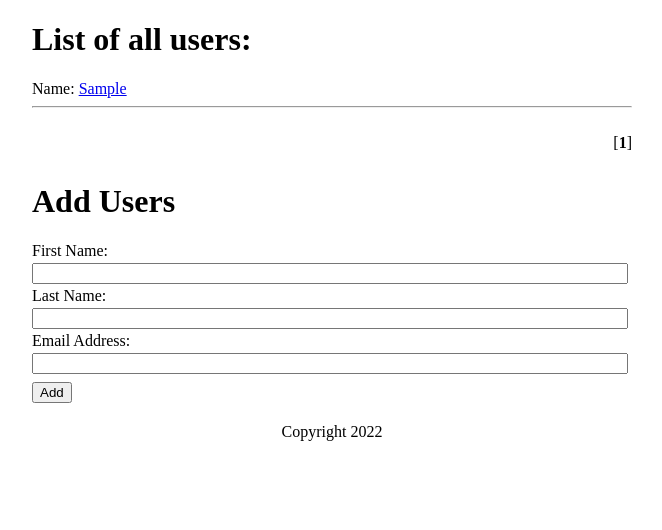
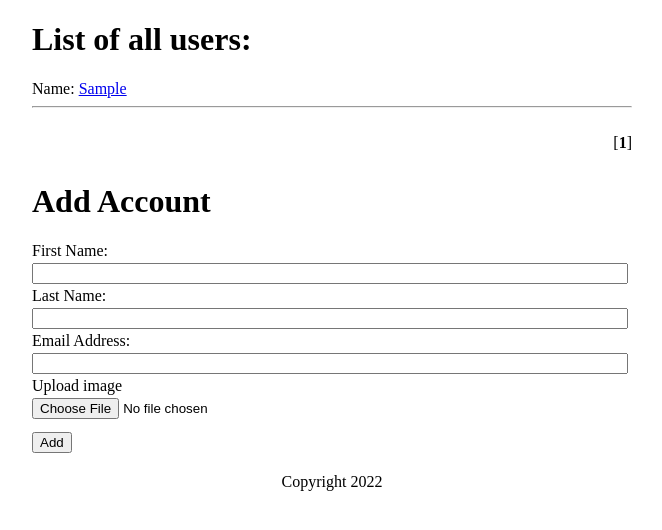
Before and after one commit to chelseyvpuyod/php, a PHP site: page /index.php in a window 1280 px wide. Shown: the top 530 px of the page, without its empty margins (308-970 px from the left). Run offline with PHP 8.4, Linux system fonts and the light colour scheme; tables that the repository leaves empty or names only in its code hold one stand-in row (values such as "Sample post").

Commit message:
Initial commit

```diff
--- a/css/style.css
+++ b/css/style.css
@@ -18,7 +18,7 @@ label, input{
     margin: 3px 0;
 }
 button{
-    margin-top:5px;
+    margin-top:10px;
 }
 .right {
     float: right;
@@ -52,6 +52,7 @@ ul li{
     text-decoration: none;
 }
 
+
 /* Extra small devices (phones, 600px and down) */
 /*@media only screen and (max-width: 600px) {...}*/
 
--- a/details.php
+++ b/details.php
@@ -45,7 +45,7 @@
     <div class="wrapper">
     <div class="container">
         <div class="details">
-        <h1>User</h1>
+        <h1>Account</h1>
             <ul>
                 <?php
                 if($users){
--- a/includes/Db.php
+++ b/includes/Db.php
@@ -7,6 +7,7 @@ class Db {
     private $fname;
     private $lname;
     private $email;
+    private $lastid;
 
     public function connect(){
         $this->servername = "localhost";
--- a/includes/Users.php
+++ b/includes/Users.php
@@ -35,12 +35,16 @@ class User extends Db{
         $this->email = $_POST['email'];
         $sql = "INSERT INTO users(fname, lname, email) VALUES ('$this->fname','$this->lname','$this->email')";
         $result = $this->connect()->query($sql);
+        print_r($this->connect()->insert_id);
+        die();
+
         if($result){
-            header("Location:index.php?saved=true");
+            return true;
         }else{
             echo "Items not found";
-            die();
+
         }
+
     }
 
     public function delete($id){
@@ -88,7 +92,7 @@ class User extends Db{
         $r = $result->fetch_row();
         $numrows = $r[0];
 
-        $rowsperpage = 3;
+        $rowsperpage = 5;
         // find out total pages
         $totalpages = ceil($numrows / $rowsperpage);
 
@@ -117,14 +121,12 @@ class User extends Db{
 
         // get the info from the db
         $sql = "SELECT id, fname FROM users ORDER BY id DESC LIMIT $offset, $rowsperpage";
-
         $result = $this->connect()->query($sql);
 
         // while there are rows to be fetched...
         while ($list = $result->fetch_assoc()) {
         // echo data
         echo "<ul>";
-            //echo $list['id'] . " : ".$list['fname']."<br />";
             echo "<li>Name: <a href='details.php?id=".$list['id']."'>" .$list['fname']."</a></li>";
             echo "<hr>";
         echo "</ul>";
@@ -177,5 +179,39 @@ class User extends Db{
         /****** end build pagination links ******/
         echo "</div>";
     }
+
+    // Upload image;
+    public function upload(){
+        $file = $_FILES['file'];
+        $fileName = $file['name'];
+        $fileNameExplode = explode('.', $fileName);
+        $fileExtension = strtolower(end($fileNameExplode));
+        $fileallowed = array('jpg','jpeg','png');
+
+        $fileType = $file['type'];
+        $fileTmp_name = $file['tmp_name'];
+        $fileError = $file['error'];
+        $fileSize = $file['size'];
+        if($file){
+            if(in_array($fileExtension, $fileallowed)){
+                if($fileError === 0){
+                    if($fileSize < 10000000){
+                        $fileActual = uniqid('',true).".".$fileExtension;
+                        $fileNameDestination = "uploads/".$fileActual;
+                        move_uploaded_file($fileTmp_name,$fileNameDestination);
+                        header("Location:index.php?saved=true");
+
+                    }else{
+                        echo "file size is too big";
+                    }
+                }else{
+                    echo "Error found";
+                }
+            }else{
+                echo "This file is not allowed";
+            }
+        }
+
+    }
 }
 ?>
--- a/index.php
+++ b/index.php
@@ -3,6 +3,7 @@
 
     $user = new User();
     $allUsers = $user->getall();
+
 
 ?>
 <!DOCTYPE html>
@@ -39,7 +40,7 @@
     </div>
     <div class="clearB"></div>
     <div class="addnewusers">
-        <h1>Add Users</h1>
+        <h1>Add Account</h1>
 
             <?php
                 $gfname = "";
@@ -63,10 +64,11 @@
                         if(filter_var($_POST['email'], FILTER_VALIDATE_EMAIL)){
                             $userExist = $user->userExist($_POST['email']);
                             if($userExist){
-
                                 echo "<p class='red'>Email is already in used.</p>";
                             }else{
-                                $user->add();
+                                    $user->add();
+                                    $user->upload();
+
                             }
 
                         }else{
@@ -75,21 +77,19 @@
                     }else{
                         echo "<p class='red'>Input not be empty.</p>";
                     }
-                    // Validate if errors found
+
 
                 }
             ?>
             <form action="<?php echo $action;?>" method="POST" enctype="multipart/form-data">
-            <?php
-
-
-            ?>
                 <label for="fname">First Name: </label>
                 <input type="text" value="<?php echo $gfname;?>" name="fname">
                 <label for="fname">Last Name: </label>
                 <input type="text" value="<?php echo $glname;?>" name="lname">
                 <label for="fname">Email Address: </label>
                 <input type="text" value="<?php echo $gemail;?>" name="email">
+                <label for="upload">Upload image</label>
+                <input type="file" name="file">
                 <button type="submit" name="submit">Add</button>
             </form>
         </div>
```
Also changed, not shown: looping.php (added, +14 -0 lines), 1 other file.
